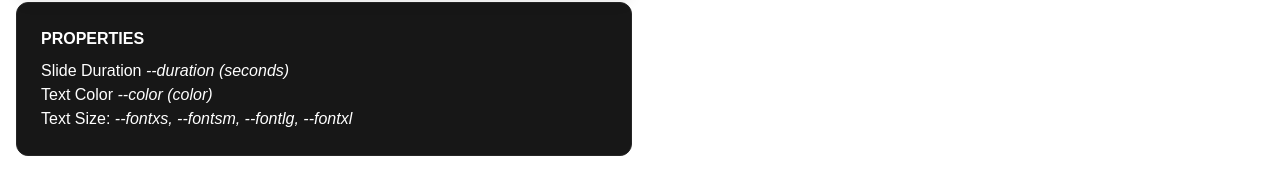
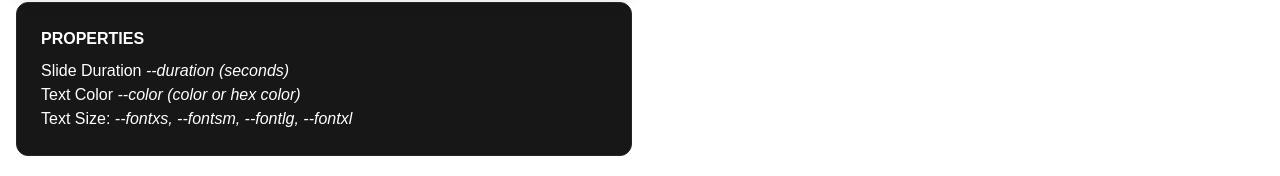
Before and after one commit to xcrap/text2video, a Next.js app: page / in a window 1280 px wide. Shown: the part 309-485 px from the top of the page. Built offline with nearby package versions, Linux system fonts and the light colour scheme.

Commit message:
Update documentation for text color option to include hex color format

```diff
--- a/src/app/page.tsx
+++ b/src/app/page.tsx
@@ -123,7 +123,7 @@ export default function Home() {
 							Slide Duration <i>--duration (seconds)</i>
 						</li>
 						<li>
-							Text Color <i>--color (color)</i>
+							Text Color <i>--color (color or hex color)</i>
 						</li>
 						<li>
 							Text Size: <i>--fontxs, --fontsm, --fontlg, --fontxl</i>
```
